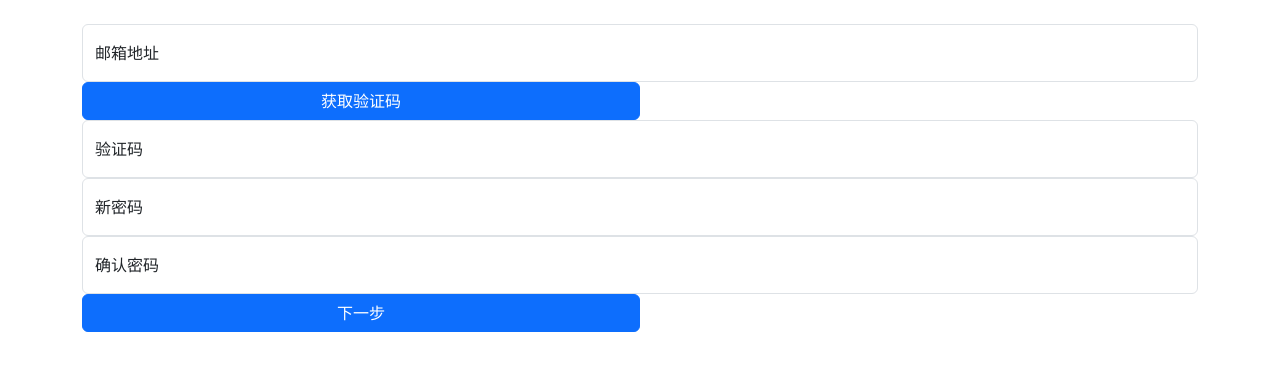
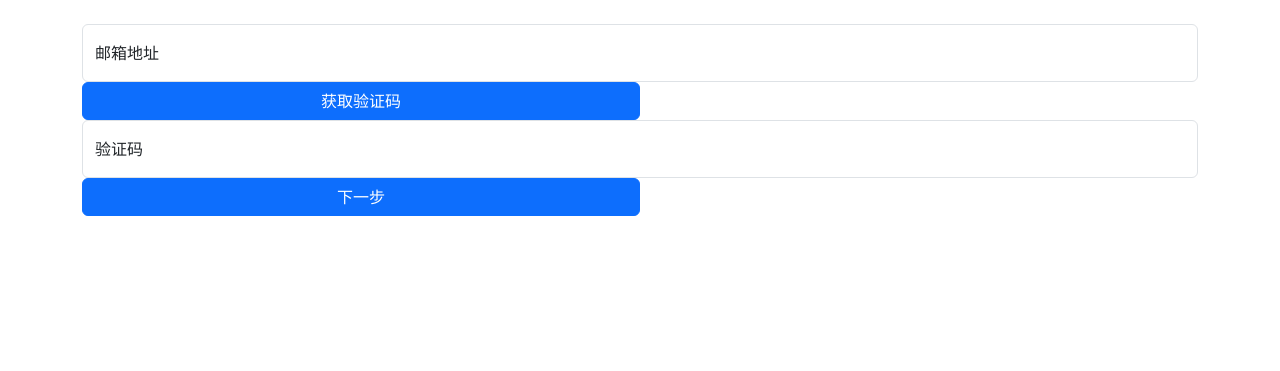
Before and after one commit to Jetonic2003/YFProject, a Flask app: page /forget/ in a window 1280 px wide. Shown: the part 87-458 px from the top of the page. Run offline with Flask 3, Linux system fonts and the light colour scheme; parts of the project's set-up code (start-up, migrations or seed data) failed here and were passed over; some libraries are stand-ins or nearby versions.

Commit message:
230705 修改

```diff
--- a/Templates/forget.html
+++ b/Templates/forget.html
@@ -22,14 +22,6 @@
                 <input type="text" class="form-control" id="floatingPassword" name="cod" placeholder="Password">
                 <label for="floatingPassword">验证码</label>
               </div>
-        <div class="form-floating">
-                <input type="text" class="form-control" id="floatingPassword" name="newpw" placeholder="Password">
-                <label for="floatingPassword">新密码</label>
-              </div>
-        <div class="form-floating">
-                <input type="text" class="form-control" id="floatingPassword" name="newpw2" placeholder="Password">
-                <label for="floatingPassword">确认密码</label>
-              </div>
         <button class="w-50 btn btn-primary" type="submit">下一步</button>
     </section>
 </div>
--- a/app.py
+++ b/app.py
@@ -66,10 +66,8 @@ def rank():
 @app.route('/personal/')
 def personal():
     if 'id' in session:
-        db = pymysql.connect(host="localhost", user="root", password="Jtnic027", database="jobdb")
-        cursor = db.cursor()
-        cursor.execute("SELECT name FROM user WHERE id=%s", session['id'])
-        nickname=cursor.fetchone()[0]
+        user=userservice.get_user_by_id(session['id'])
+        nickname=user.name
         return render_template('personal.html', loggedid=session['id'],nickname=nickname)
     return "请先登录/注册"
 
@@ -78,16 +76,8 @@ def changename():
     if 'id' in session:
         if request.method=="POST":
             nickname = request.form.get('nickname')
-            db = pymysql.connect(host="localhost", user="root", password="Jtnic027", database="jobdb")
-            cursor = db.cursor()
-            cursor.execute("SELECT * FROM user WHERE name=%s", nickname)
-            dump=cursor.fetchone()
-            if(dump):
-                db.close()
-            else:
-                cursor.execute("UPDATE user SET name=%s WHERE id=%s",(nickname,session['id']))
-                db.commit()
-                db.close()
+            if(not userservice.get_user_by_name(nickname)):
+                userservice.update_user(session['id'],nickname)
         return redirect(url_for("personal"))
     return "请先登录/注册"
 
```
